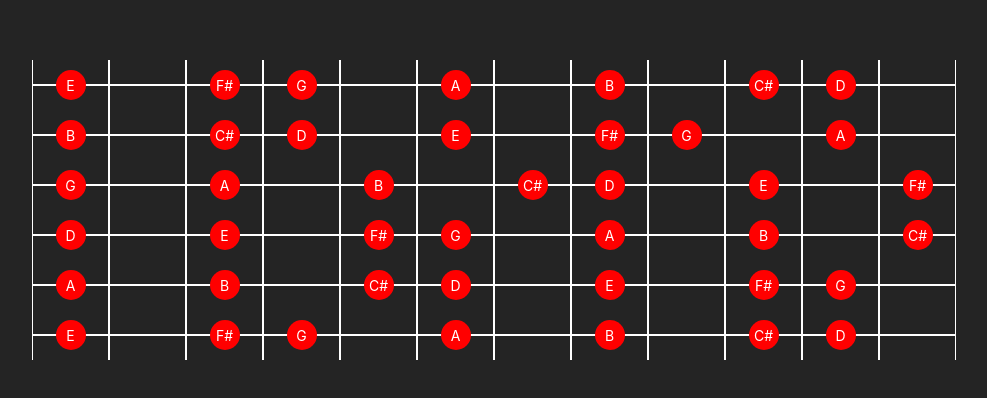
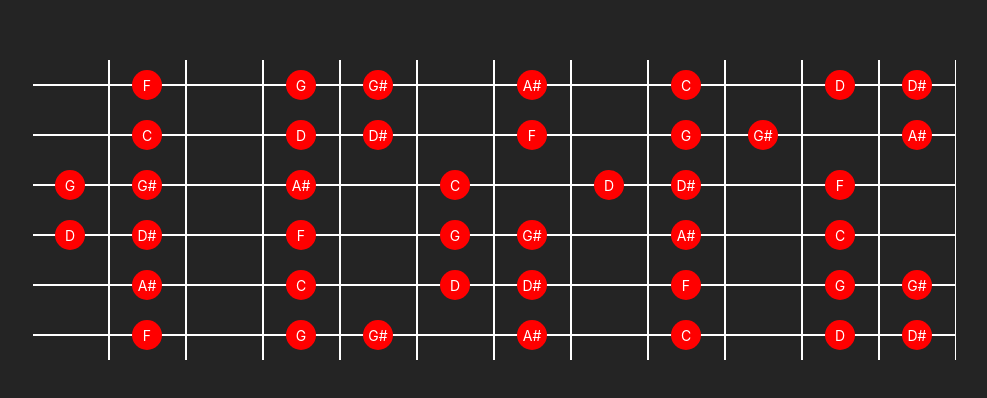
Before and after one commit to jradziejewski/fretboard, a React (Vite) app: page / in a window 1280 px wide. Shown: the part 190-588 px from the top of the page, without its empty margins (146-1133 px from the left). Built offline with nearby package versions, Linux system fonts and the light colour scheme.

Commit message:
add open string visual

```diff
--- a/src/Fret.tsx
+++ b/src/Fret.tsx
@@ -1,6 +1,7 @@
-export function Fret({ note }: { note?: string }) {
+export function Fret({ note, style }: { note?: string, style: any }) {
   return (
-    <div className="fret">
-      {note ? <span className="fret-text">{note}</span> : null}
-    </div>)
+    <div style={{ ...style }} className="fret">
+      {note ? <span className="fret-text" >{note}</span> : null
+      }
+    </div >)
 }
--- a/src/Fretboard.tsx
+++ b/src/Fretboard.tsx
@@ -8,7 +8,7 @@ export function Fretboard() {
       {strings.map((string, strIdx) => (
         <div style={{ display: "flex", justifyContent: "space-evenly" }} key={strIdx}>
           {string.map((note, noteIdx) => (
-            <Fret key={noteIdx} note={note} />
+            <Fret style={{ borderLeft: noteIdx === 0 ? "none" : "1px solid white" }} key={noteIdx} note={note} />
           ))}
         </div>
       ))
--- a/src/fretboard/main.ts
+++ b/src/fretboard/main.ts
@@ -18,7 +18,7 @@ export function generateFretboard(tuning: Tuning) {
   }
 
   for (const idx in fretboard) {
-    fretboard[idx] = getMinorScale("B", fretboard[idx]);
+    fretboard[idx] = getMinorScale("C", fretboard[idx]);
   }
 
   return fretboard;
```
